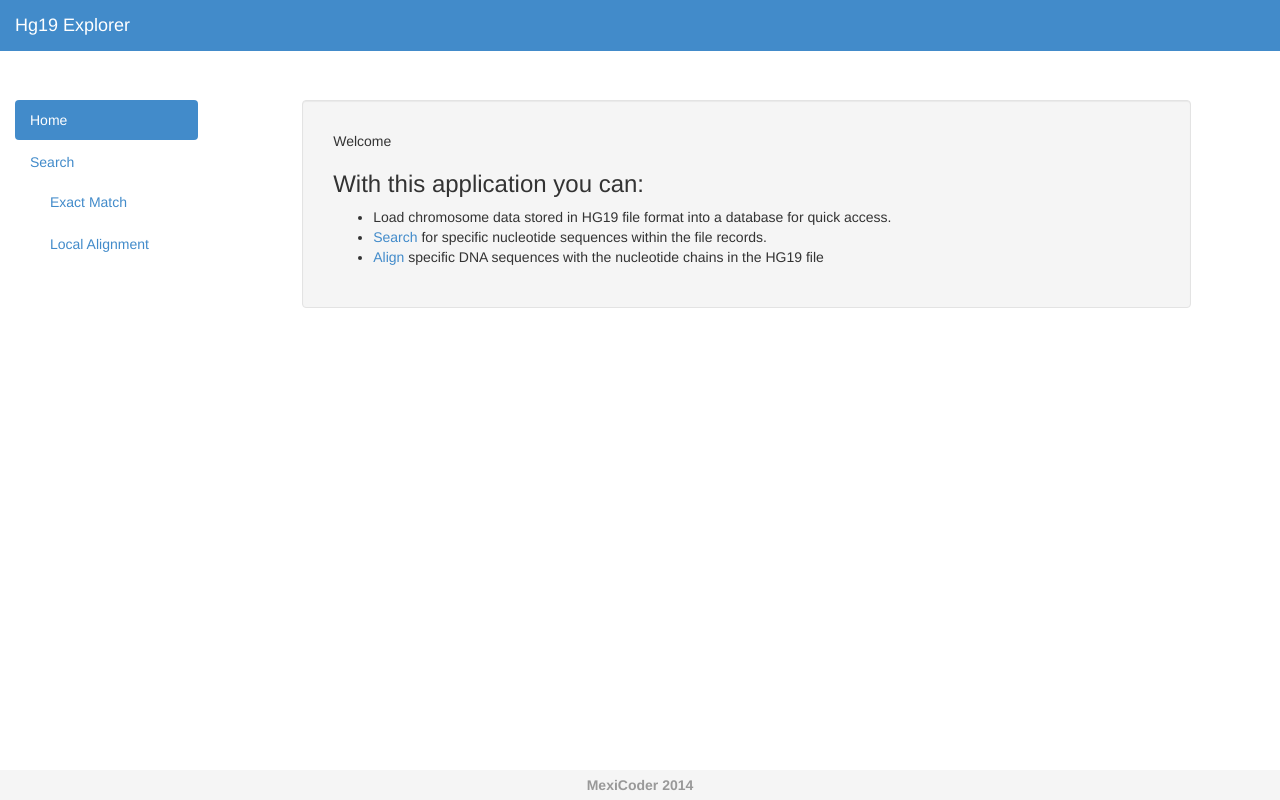
After one commit to mexiCoders/hg19_example, a Django app: page / in a window 1280 px wide. The commit adds this page. Run offline with Django 3.2, Linux system fonts and the light colour scheme; parts of the project's set-up code (start-up, migrations or seed data) failed here and were passed over; some libraries are stand-ins or nearby versions.

Commit message:
Added css styling and some js highlighting.

```diff
--- /dev/null
+++ b/hg19/static/css/site.css
@@ -0,0 +1,87 @@
+.navbar-blue {
+    background-color:#428bca;
+    color:white;
+    border-color:#428bca;
+    }
+
+.navbar-blue a {
+    color:white;
+    }
+
+.navbar-brand a {
+    color:white;
+    }
+
+.container-main {
+    margin-top:50px;
+    padding-top:50px;
+}
+
+.mark_text {
+    background-color: #FFFF00
+}
+
+.form-group {
+    padding-right: 15px;
+}
+
+.table-container {
+    margin: 20px 0;
+}
+
+.table-container tr:hover td{
+    background-color: #C6EFF4 !important;
+}
+
+.label-md {
+    font-size: 14px;
+}
+
+.search_time {
+    margin-right: 15px;
+}
+
+.form-container {
+    padding: 30px;
+}
+
+.sequences {
+    text-align:center;
+}
+
+.table-container tbody tr td{
+    vertical-align:middle;
+}
+
+/* Sticky footer styles
+-------------------------------------------------- */
+html {
+  position: relative;
+  min-height: 100%;
+}
+body {
+  /* Margin bottom by footer height */
+  margin-bottom: 30px;
+}
+#footer {
+  position: absolute;
+  bottom: 0;
+  width: 100%;
+  /* Set the fixed height of the footer here */
+  height: 30px;
+  background-color: #f5f5f5;
+}
+
+
+/* Custom page CSS
+-------------------------------------------------- */
+/* Not required for template or sticky footer method. */
+
+.container {
+  width: auto;
+  max-width: 680px;
+  padding: 0 15px;
+}
+.container .text-muted {
+  margin: 5px 0;
+}
--- /dev/null
+++ b/hg19/static/js/site.js
@@ -0,0 +1,24 @@
+function menu(){
+    var arr = location.pathname.split("/")
+    switch (arr[2]){
+        case "":
+            document.getElementById("index").className = "active"
+            break;
+        case "exact":
+            document.getElementById("exact").className = "active"
+            break;
+        case "search":
+            document.getElementById("search").className = "active"
+            break;
+        case "lalignment":
+            document.getElementById("alignment").className = "active"
+            break;
+        default:
+            document.getElementById("index").className = "active"
+            break;
+
+
+    }
+}
+
+window.onload=function(){menu();};
--- a/hg19/templates/hg19/base.html
+++ b/hg19/templates/hg19/base.html
@@ -3,26 +3,61 @@
 <html>
     <head>
         <link rel="stylesheet" href="{% static 'bootstrap/css/bootstrap.min.css' %}">
-
-        {% block head %}{% endblock %}
+        <link rel="stylesheet" href="{% static 'css/site.css' %}">
+        <script src="{% static 'js/site.js' %}" type="text/javascript"></script>
+        {% block head %}
+        <title>Hg19 Explorer</title>
+        {% endblock %}
     </head>
     <body>
-        <nav class="navbar navbar-default" role="navigation">
+        <nav class="navbar navbar-fixed-top navbar-blue" role="navigation" style="1">
+            <div class="container-fluid">
                 <div class="navbar-header">
-            <button type="button" class="navbar-toggle" data-toggle="collapse" data-target=".navbar-ex1-collapse">
+                    <button type="button" class="navbar-toggle" data-toggle="collapse" data-target=".navbar-collapse">
                         <span class="sr-only">Toggle navigation</span>
                         <span class="icon-bar"></span>
                         <span class="icon-bar"></span>
                         <span class="icon-bar"></span>
                     </button>
-            <a class="navbar-brand" href=".">{% block title%}Hg19 explorer{% endblock %}</a>
+                    <a class="navbar-brand" href="{% url 'index' %}">{% block title%}Hg19 Explorer{% endblock %}</a>
                 </div>
-        <div class="collapse navbar-collapse navbar-ex1-collapse">
+
+                <div class="navbar-collapse collapse">
                     <ul class="nav navbar-nav">
                         {% block navigation %}{% endblock %}
                     </ul>
                 </div>
+            </div>
         </nav>
-    {% block body %}{% endblock %}
+
+
+        <div class="container-fluid container-main">
+            <div class="row">
+                <div class="col-md-2 sidebar"">
+                    {% include 'hg19/sidebar.html' %}
+                </div>
+                <div class="col-md-10 main">
+                    {% if messages %}
+                        {% for message in messages %}
+                        <div{% if message.tags %} class="alert alert-{%if message.tags == 'error'%}danger{%else%}{{ message.tags }}{%endif%}"{% endif %}>
+                            <a class="close" data-dismiss="alert" href="#">&times;</a>
+                            {{ message }}
+                        </div>
+                        {% endfor %}
+                    {% endif %}
+
+                    {% block body %}
+                    {% endblock %}
+                </div>
+            </div>
+
+        </div>
+
+    <div id="footer">
+      <div class="container">
+        <p class="text-muted text-center"><strong>MexiCoder 2014</strong></p>
+      </div>
+    </div>
+
     </body>
 </html>
--- /dev/null
+++ b/hg19/templates/hg19/index.html
@@ -0,0 +1,16 @@
+{% extends 'hg19/base.html' %}
+
+{% block body %}
+    <div class="row">
+        <div class="well form-container col-md-10 col-md-offset-1">
+            <p>Welcome</p>
+            <h3>With this application you can:</h3>
+            <ul>
+                <li>Load chromosome data stored in HG19 file format into a database for quick access.</li>
+                <li><a href="{% url 'search' %}">Search</a> for specific nucleotide sequences within the file records.</li>
+                <li><a href="{% url 'local_alignment' %}">Align</a> specific DNA sequences with the nucleotide chains in the HG19 file</li>
+            </ul>
+        </div>
+    </div>
+
+{% endblock %}
--- /dev/null
+++ b/hg19/templates/hg19/sidebar.html
@@ -0,0 +1,8 @@
+<ul class="nav nav-pills nav-stacked">
+  <li id="index"><a href="{% url 'index' %}">Home</a></li>
+  <li id="search_root"><a>Search</a></li>
+  <ul class="nav nav-pills nav-stacked" style="margin-left:20px;">
+    <li id="search"><a href="{% url 'search' %}">Exact Match</a></li>
+    <li id="alignment"><a href="{% url 'local_alignment' %}">Local Alignment</a></li>
+  </ul>
+</ul>
--- a/hg19/views.py
+++ b/hg19/views.py
@@ -9,6 +9,9 @@ from models import ChromosomeSequence
 import utils
 from operator import itemgetter
 
+def index(request):
+    template = 'hg19/index.html'
+    return render(request, template, {})
 
 class SeqColumn(tables.Column):
     def render(self, value, record, **kwords):
--- a/hg19_example/settings.py
+++ b/hg19_example/settings.py
@@ -37,9 +37,10 @@ INSTALLED_APPS = (
     'django.contrib.messages',
     'django.contrib.staticfiles',
     # external
+    'bootstrap3',
     'south',
     'django_tables2',
-    'bootstrap3',
+    'crispy_forms',
     # internal
     'hg19',
 )
@@ -57,6 +58,8 @@ ROOT_URLCONF = 'hg19_example.urls'
 
 WSGI_APPLICATION = 'hg19_example.wsgi.application'
 
+CRISPY_TEMPLATE_PACK = 'bootstrap3'
+CRISPY_FAIL_SILENTLY = not DEBUG
 
 # Database
 # https://docs.djangoproject.com/en/1.6/ref/settings/#databases
--- a/hg19_example/urls.py
+++ b/hg19_example/urls.py
@@ -4,6 +4,7 @@ from django.contrib import admin
 admin.autodiscover()
 
 urlpatterns = patterns('',
+    url(r'^$', 'hg19.views.index', name='index'),
     url(r'^hg19/', include('hg19.urls')),
 
     url(r'^admin/', include(admin.site.urls)),
--- a/requirements.txt
+++ b/requirements.txt
@@ -3,4 +3,5 @@ psycopg2
 south==0.8.4
 django-tables2
 django-bootstrap3
+django-crispy-forms
 biopython
```
Also changed, not shown: hg19/forms.py (+7 -1 lines), hg19/templates/hg19/local_alignment.html (+24 -7 lines), hg19/templates/hg19/search.html (+31 -14 lines). Lines whose indentation alone changed are shown as unchanged.
